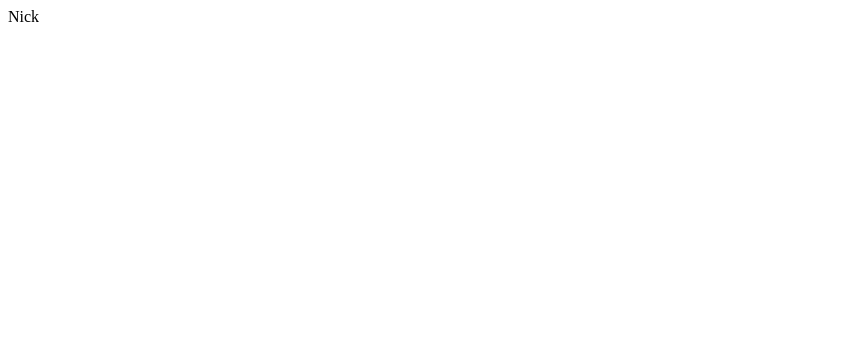
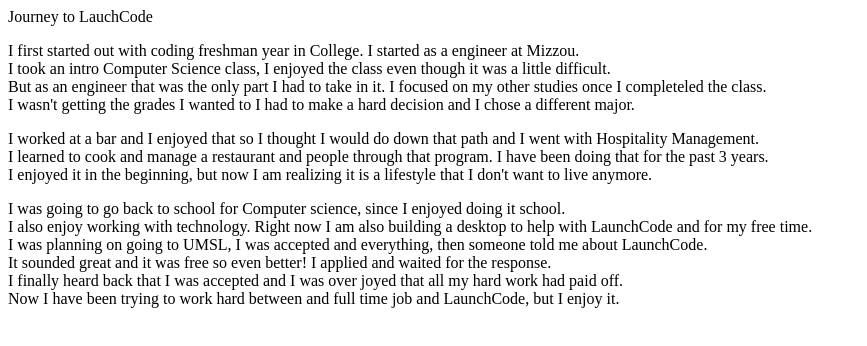
Before and after one commit to nickdbraun/html-me-something, a plain HTML site: page index.html in a window 1280 px wide. Shown: the whole page, without its empty margins (0-867 px from the left). Drawn offline with Linux system fonts and the light colour scheme.

Commit message:
Updated work

```diff
--- a/index.html
+++ b/index.html
@@ -1 +1,25 @@
-<p>Nick</p>
+<!DOCTYPE html>
+<html>
+<head>
+Journey to LauchCode
+</head>
+    <article>
+    <title>My Journey</title>
+    <body>
+        <p>I first started out with coding freshman year in College. I started as a engineer at Mizzou.<br>
+        I took an intro Computer Science class, I enjoyed the class even though it was a little difficult.<br>
+        But as an engineer that was the only part I had to take in it. I focused on my other studies once I completeled the class. <br>
+        I wasn't getting the grades I wanted to I had to make a hard decision and I chose a different major. <br></p>
+
+        <p>I worked at a bar and I enjoyed that so I thought I would do down that path and I went with Hospitality Management.<br>
+        I learned to cook and manage a restaurant and people through that program. I have been doing that for the past 3 years.<br>
+        I enjoyed it in the beginning, but now I am realizing it is a lifestyle that I don't want to live anymore.<br></P>
+
+        <P>I was going to go back to school for Computer science, since I enjoyed doing it school.<br>
+        I also enjoy working with technology. Right now I am also building a desktop to help with LaunchCode and for my free time.<br>
+        I was planning on going to UMSL, I was accepted and everything, then someone told me about LaunchCode.<br>
+        It sounded great and it was free so even better! I applied and waited for the response.<br>
+        I finally heard back that I was accepted and I was over joyed that all my hard work had paid off.<br>
+        Now I have been trying to work hard between and full time job and LaunchCode, but I enjoy it.<br>
+    </body>
+    </article>
```
